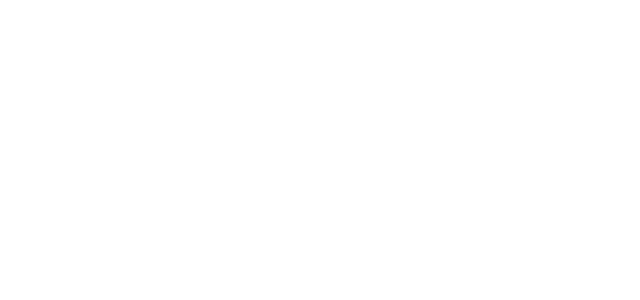
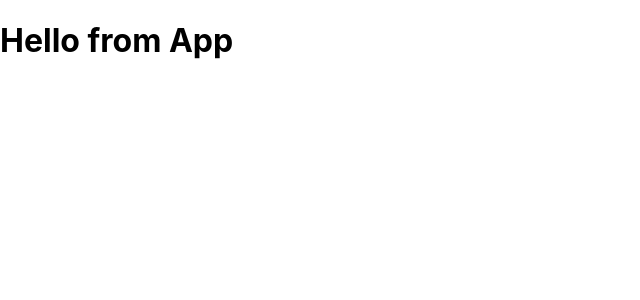
Before and after one commit to Amber-Lea-P/client, a React (Create React App) app: page / in a window 1280 px wide. Shown: the top 300 px of the page, without its empty margins (0-640 px from the left). Built offline with nearby package versions, Linux system fonts and the light colour scheme.

Commit message:
setting up jsx files

```diff
--- a/src/App.js
+++ b/src/App.js
@@ -5,9 +5,7 @@
 
 function App() {
   return (
-    <div>
-
-    </div>
+    <h1>Hello from App</h1>
   );
 }
 
```
Also changed, not shown: src/components/layouts/Footer.jsx (+27 -0 lines), src/components/layouts/Header.jsx (+9 -0 lines), src/components/layouts/Landing.jsx (+9 -0 lines).
